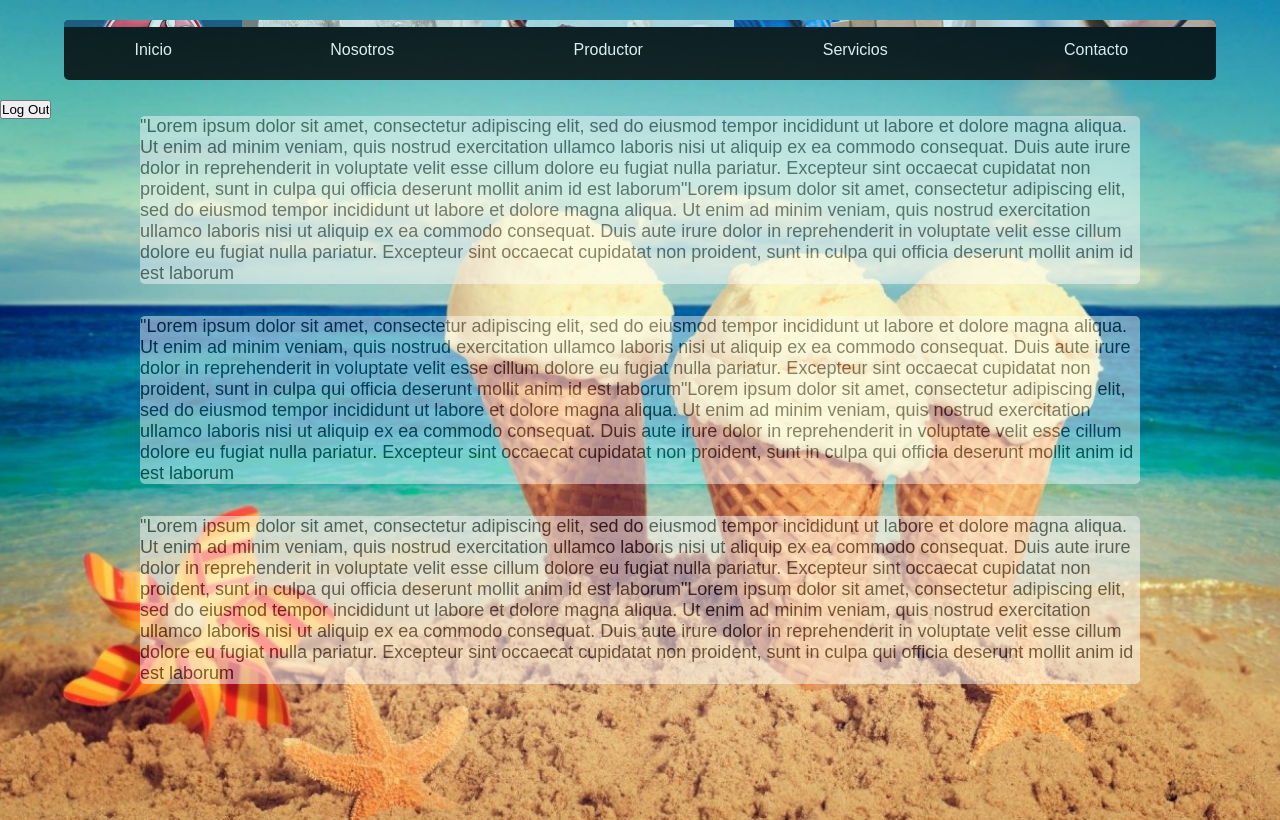
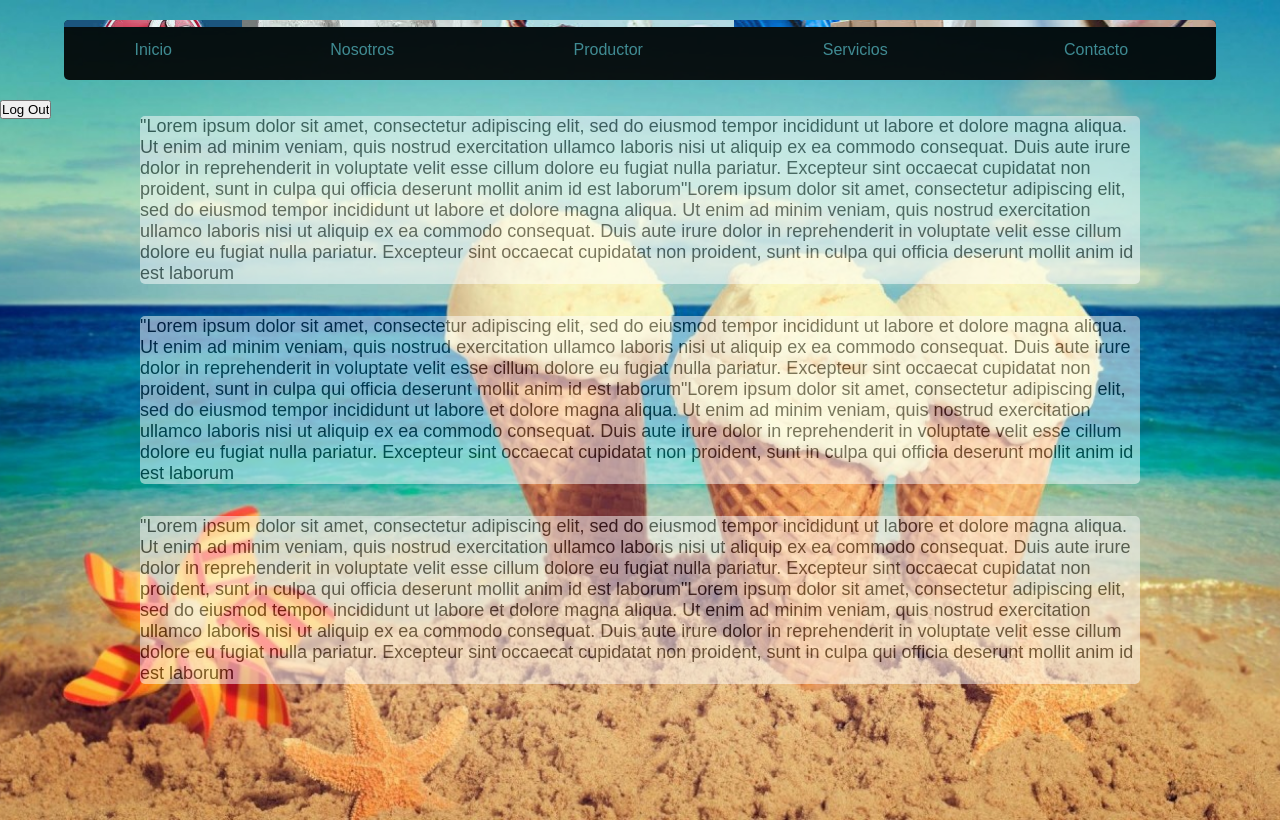
Before and after one commit to joscar39/HeladosEfe, a plain HTML site: page paginas/home.html in a window 1280 px wide. Drawn offline with Linux system fonts and the light colour scheme; files whose address does not match are found by name.

Commit message:
version 0.2

```diff
--- a/CSS/Menu.css
+++ b/CSS/Menu.css
@@ -15,6 +15,7 @@ nav
 	margin: 20px auto;
 	width: 90%;
 	max-width: 3000px;
+	font-family:  sans-serif;
 }
 /*Eliminar estilo de la lista de categorias del menu*/
 nav ul
@@ -29,7 +30,7 @@ nav > ul
 	overflow: hidden;
 	width: 100%;
 	background: black;
-	opacity: 0.8;
+	opacity: 0.9;
 	position: relative;
 	color: white;
 	border-radius: 05px;
@@ -40,27 +41,22 @@ nav > ul li
 	display: table-cell;
 }
 
-/*Agregar transicion a los iconos del menu*/
+
 nav > ul li a
 {
-	color: white;
+	color: #3f888f;
 	display: block;
 	line-height: 20px;
 	padding: 20px;
 	position: relative;
 	text-align: center;
 	text-decoration: none;
-	-webkit-transition:all.4s ease;
-	-moz-transition:all .4s ease;
-	-ms-transition: all .4s ease;
-	-o-transition: all .4s ease;
-	transition: all .4s ease;
+
 }
 
-/*elementos span de las etiquetas a*/
+/*Transicion a los iconos del menu*/
 nav > ul > li >a span
 {
-	background: #174459;
 	display: block;
 	height: 100%;
 	width:100%;
@@ -74,17 +70,7 @@ nav > ul > li >a span
 	transition: all .4s ease;
 }
 
-}
-
-.icon-home
-{
-	/**/
-	color: red;
-
-
-
-}
-
+/*Tamaño de apertura de la pestaña desplegable, al pasar el cursor dobre una categoria*/
 nav > ul > li > a:hover > span
 {
 	top: 0px;
@@ -136,7 +122,7 @@ body
 	width: 1000px;
 max-width: 1100px;
 background: white;
-opacity: 0.45;
+opacity: 0.5;
 position: absolute;
 top: 25%;
 left: 50%;
@@ -150,7 +136,7 @@ border-radius: 05px;
 	width: 1000px;
 max-width: 1100px;
 background: white;
-opacity: 0.45;
+opacity: 0.5;
 position: absolute;
 top: 50%;
 left: 50%;
@@ -163,7 +149,7 @@ border-radius: 05px;
 	width: 1000px;
 max-width: 1100px;
 background: white;
-opacity: 0.49;
+opacity: 0.5;
 position: absolute;
 top: 75%;
 left: 50%;
```
